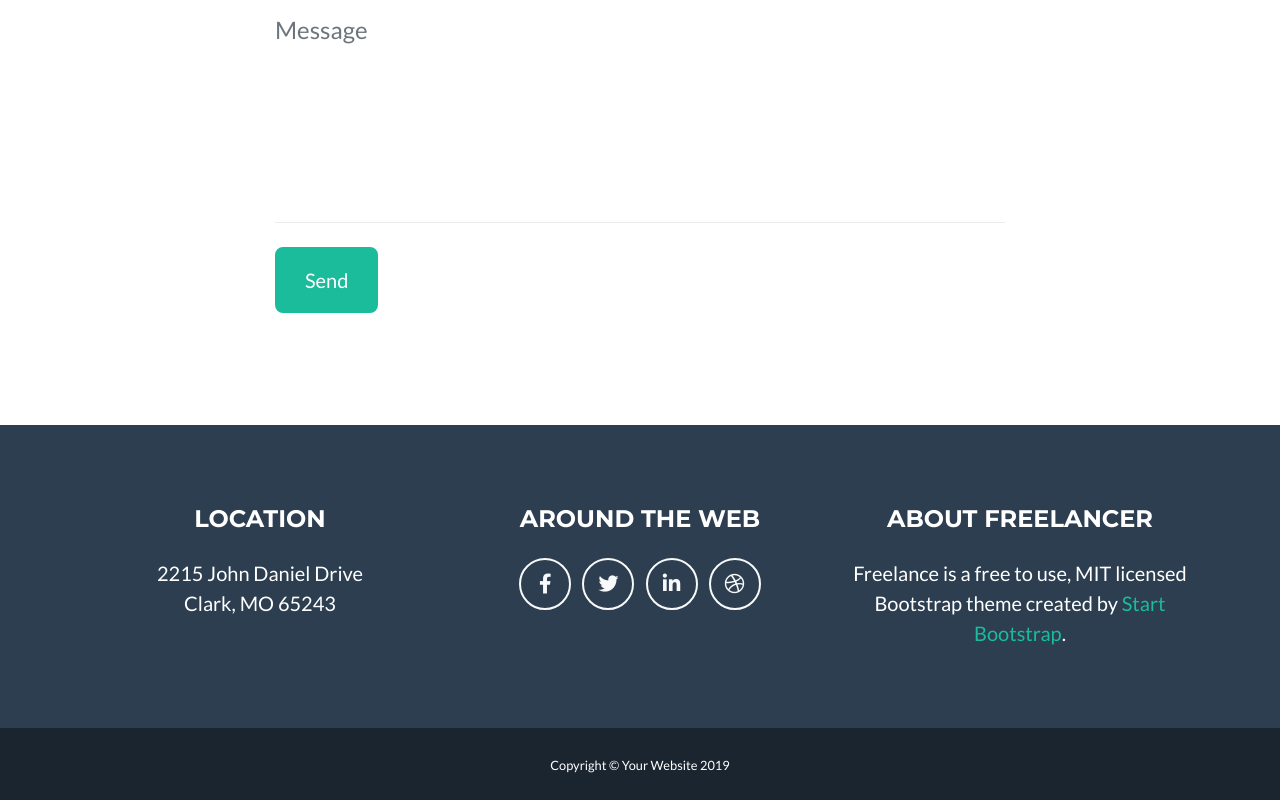
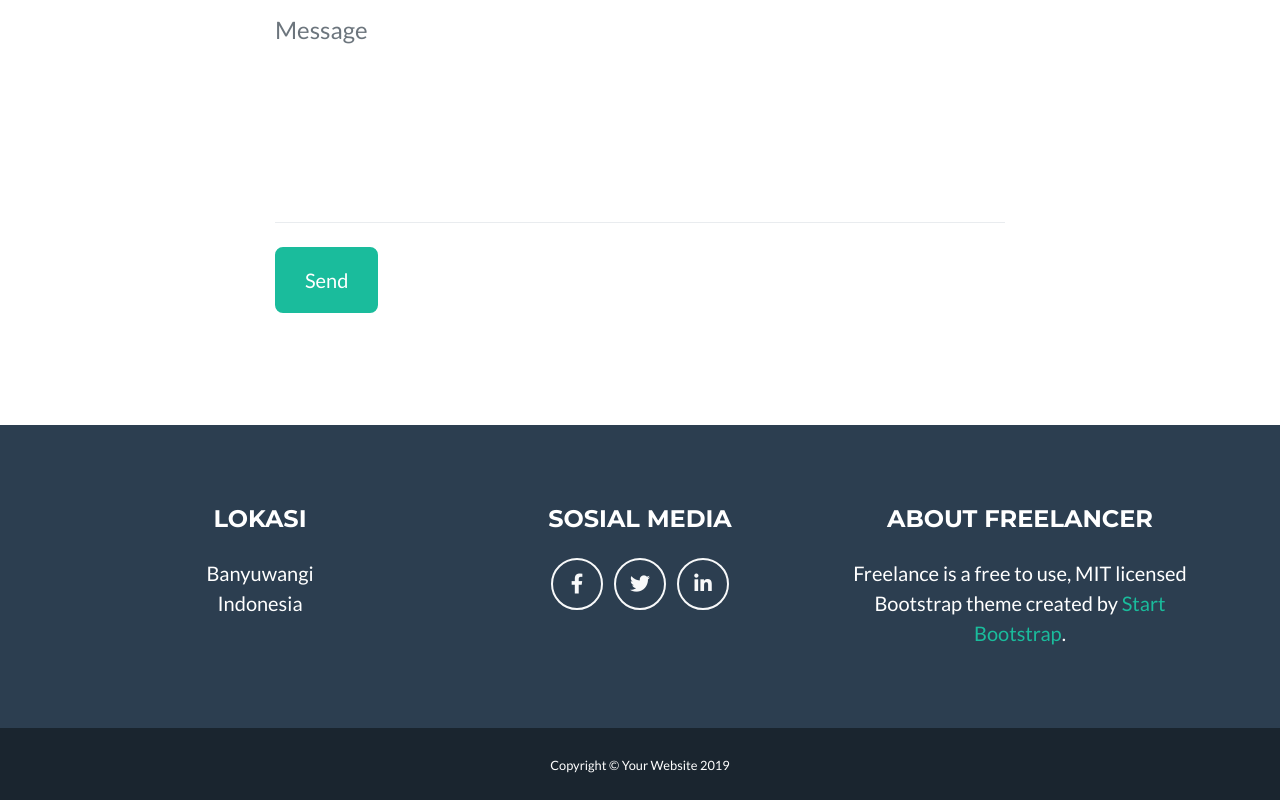
Before and after one commit to adialmuhsin/adialmuhsin.github.io, a website with bundled scripts: page index.html in a window 1280 px wide. Shown: the part 2857-3657 px from the top of the page. Built offline with nearby package versions, Linux system fonts and the light colour scheme.

Commit message:
Update index.html

```diff
--- a/index.html
+++ b/index.html
@@ -273,25 +273,22 @@
 
         <!-- Footer Location -->
         <div class="col-lg-4 mb-5 mb-lg-0">
-          <h4 class="text-uppercase mb-4">Location</h4>
-          <p class="lead mb-0">2215 John Daniel Drive
-            <br>Clark, MO 65243</p>
+          <h4 class="text-uppercase mb-4">Lokasi</h4>
+          <p class="lead mb-0">Banyuwangi
+            <br>Indonesia</p>
         </div>
 
         <!-- Footer Social Icons -->
         <div class="col-lg-4 mb-5 mb-lg-0">
-          <h4 class="text-uppercase mb-4">Around the Web</h4>
-          <a class="btn btn-outline-light btn-social mx-1" href="#">
+          <h4 class="text-uppercase mb-4">Sosial Media</h4>
+          <a class="btn btn-outline-light btn-social mx-1" href="https://www.facebook.com/adialakaichie">
             <i class="fab fa-fw fa-facebook-f"></i>
           </a>
-          <a class="btn btn-outline-light btn-social mx-1" href="#">
+          <a class="btn btn-outline-light btn-social mx-1" href="https://twitter.com/addiial">
             <i class="fab fa-fw fa-twitter"></i>
           </a>
-          <a class="btn btn-outline-light btn-social mx-1" href="#">
+          <a class="btn btn-outline-light btn-social mx-1" href="https://www.linkedin.com/in/adial-pratama/">
             <i class="fab fa-fw fa-linkedin-in"></i>
-          </a>
-          <a class="btn btn-outline-light btn-social mx-1" href="#">
-            <i class="fab fa-fw fa-dribbble"></i>
           </a>
         </div>
 
```
